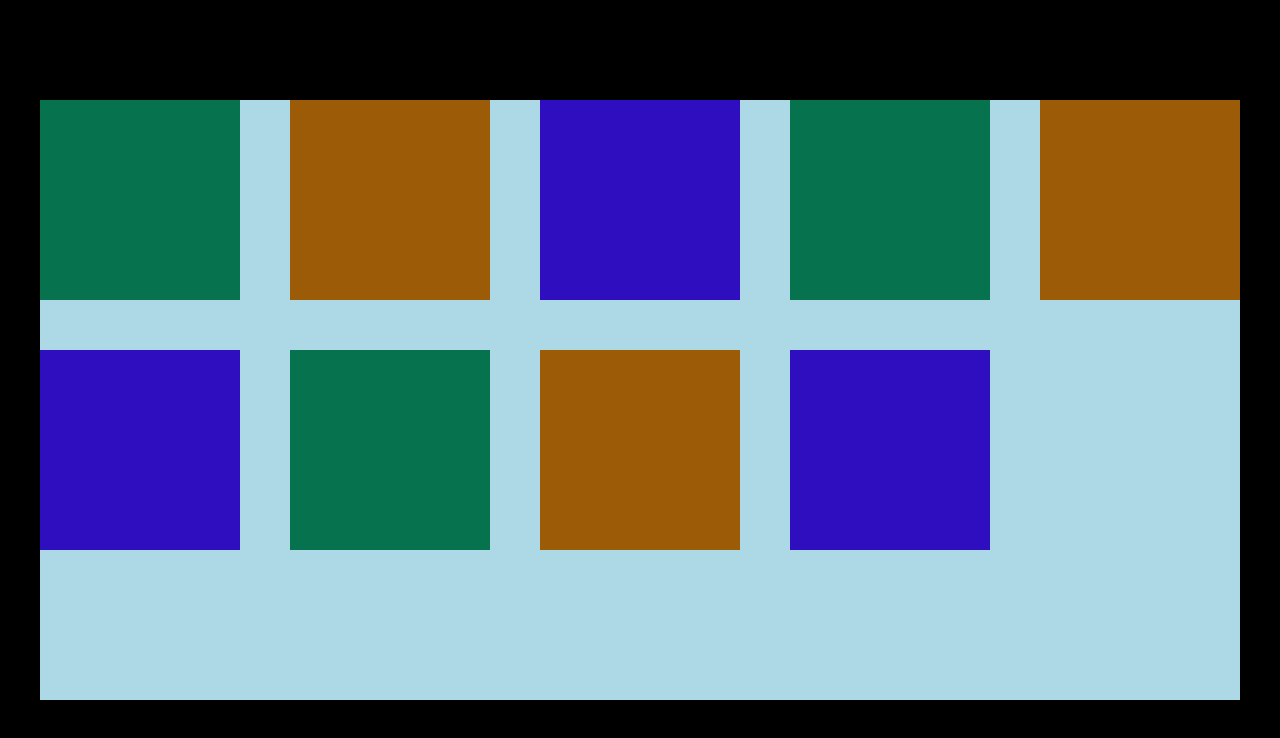
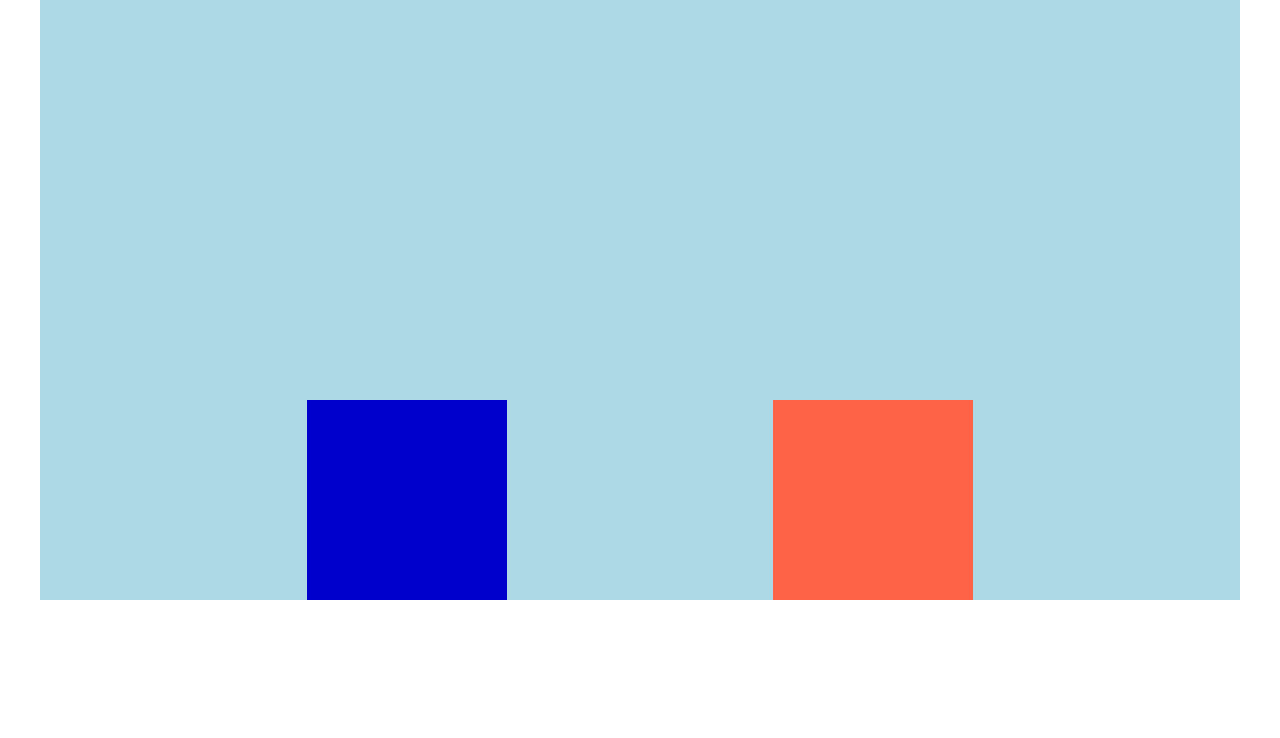
Before and after one commit to RajSresth/MERN-11-30AM-Batch, a plain HTML site: page CSS/Day-7 Display Property/Flex Container Property/index.html in a window 1280 px wide. Drawn offline with Linux system fonts and the light colour scheme.

Commit message:
Flex Container Property

```diff
--- a/CSS/Day-7 Display Property/Flex Container Property/index.html
+++ b/CSS/Day-7 Display Property/Flex Container Property/index.html
@@ -10,14 +10,6 @@
     <section class="parent">
         <div class="child child-1"></div>
         <div class="child child-2"></div>
-        <div class="child child-3"></div>
-        <div class="child child-1"></div>
-        <div class="child child-2"></div>
-        <div class="child child-3"></div>
-        <div class="child child-1"></div>
-        <div class="child child-2"></div>
-        <div class="child child-3"></div>
-
     </section>
 </body>
 </html>
--- a/CSS/Day-7 Display Property/Flex Container Property/parent.css
+++ b/CSS/Day-7 Display Property/Flex Container Property/parent.css
@@ -7,32 +7,26 @@
 body{
     width: 100vw;
     height: 100vh;
-    background-color: black;
     display: flex;
-    align-items: center;
+    flex-direction: row;
     justify-content: center;
 }
 .parent{
-    background-color: lightblue;
     width: 1200px;
     height: 600px;
+    background-color: lightblue;
     display: flex;
-    /* flex-wrap: wrap; */
-    align-content: flex-start;
-    flex-flow: row wrap;
-    /* gap: 50px 30px; */
-    gap: 50px;
+    flex-direction: row;
+    justify-content: space-evenly;
+    align-items: flex-end;
 }
 .child{
     width: 200px;
     height: 200px;
 }
 .child-1{
-    background-color: rgb(6, 114, 78);
+background-color: mediumblue;
 }
 .child-2{
-    background-color: rgb(156, 91, 6);
+    background-color: tomato;
 }
-.child-3{
-    background-color: rgb(46, 14, 190);
-}
--- /dev/null
+++ b/CSS/Day-7 Display Property/Test/flex.css
@@ -0,0 +1,36 @@
+*{
+    box-sizing: border-box;
+    margin: 0;
+    padding: 0;
+}
+
+body{
+    width: 100vw;
+    height: 100vh;
+    display: flex;
+    justify-content: center;
+    align-items: center;
+}
+
+section{
+    width: 1000px;
+    height: 600px;
+    background-color: tomato;
+    display: flex;
+    flex-wrap: wrap;
+    align-content: space-evenly;
+}
+.child{
+    width: 150px;
+    height: 150px;
+    font-size: 38px;
+    text-align: center;
+    line-height: 150px;
+    color: white;
+}
+section .child:nth-of-type(even){
+    background-color: purple;
+}
+section .child:nth-of-type(odd){
+    background-color: teal;
+}
```
Also changed, not shown: CSS/Day-7 Display Property/Test/index.html (added, +21 -0 lines).
